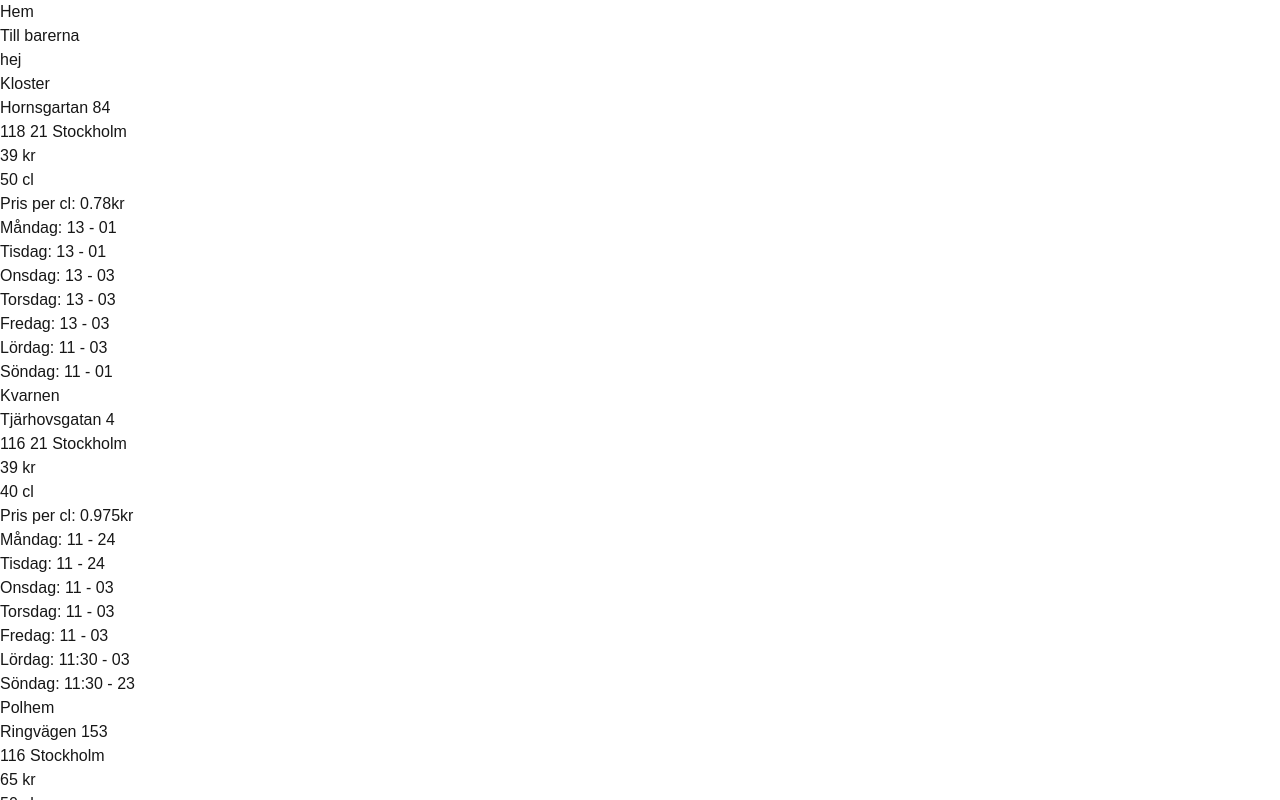
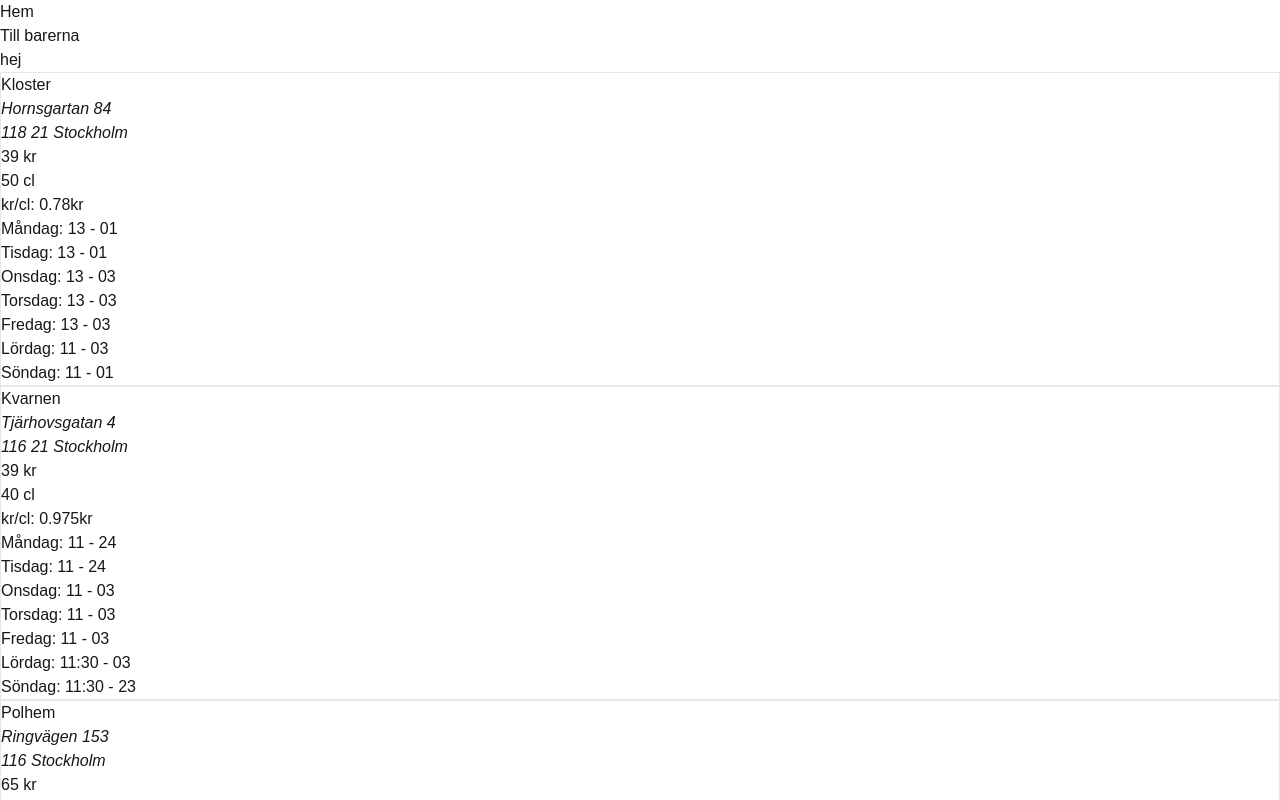
Before and after one commit to nickenickenicke/billig-bars, a Next.js app: page / in a window 1280 px wide. Shown: the top 800 px of the page. Built offline with nearby package versions, Linux system fonts and the light colour scheme.

Commit message:
Normalize postal code

```diff
--- a/src/components/BarsListItem.tsx
+++ b/src/components/BarsListItem.tsx
@@ -2,6 +2,7 @@ import { Bar } from '@/models/Bar'
 import { getPricePerCl } from '@/utils/priceTools'
 import { BarListItemOpeningHours } from './BarListItemOpeningHours'
 import { BarListItemHappyHours } from './BarListItemHappyHours'
+import { normalizePostalCode } from '@/utils/locationTools'
 
 interface BarsListItemProps {
   bar: Bar
@@ -9,13 +10,16 @@ interface BarsListItemProps {
 
 export const BarsListItem = ({ bar }: BarsListItemProps) => {
   return (
-    <li>
+    <li className="border">
       <h2>{bar.name}</h2>
-      <p>{bar.address}</p>
-      <p>{bar.postal_code.toString().replace(/(.{3})/, '$1 ') + ' ' + bar.city}</p>
+      <address>
+        {bar.address}
+        <br />
+        {normalizePostalCode(bar.postal_code)} {bar.city}
+      </address>
       <p>{bar.beer_price} kr</p>
       <p>{bar.beer_volume} cl</p>
-      <p>Pris per cl: {getPricePerCl(bar.beer_price, bar.beer_volume)}kr</p>
+      <p>kr/cl: {getPricePerCl(bar.beer_price, bar.beer_volume)}kr</p>
       <BarListItemOpeningHours openingHours={bar.opening_hours} />
       {bar.happy_hours && <BarListItemHappyHours happyHours={bar.happy_hours} />}
     </li>
--- /dev/null
+++ b/src/utils/locationTools.ts
@@ -0,0 +1,3 @@
+export const normalizePostalCode = (postalCode: number) => {
+  return postalCode.toString().replace(/(.{3})/, '$1 ')
+}
```
